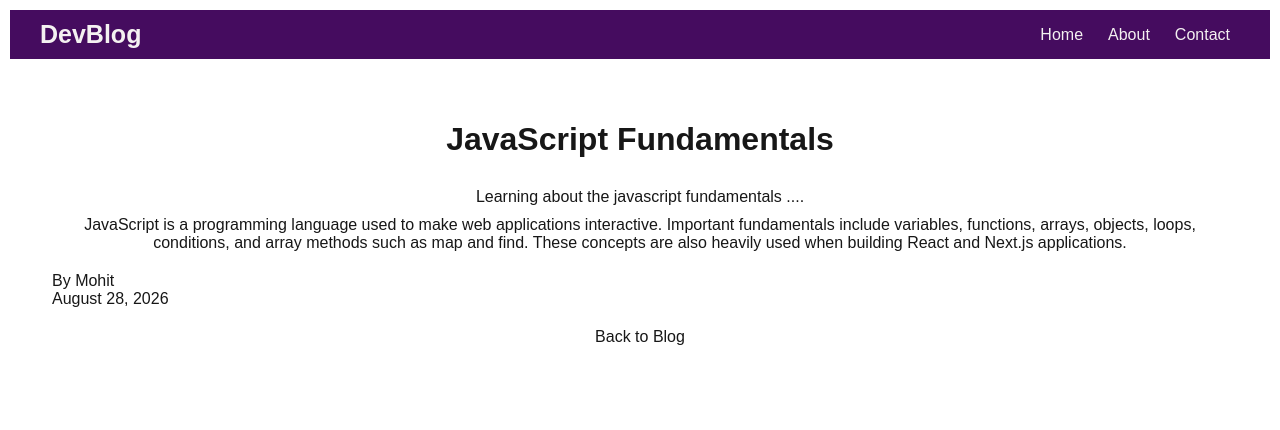
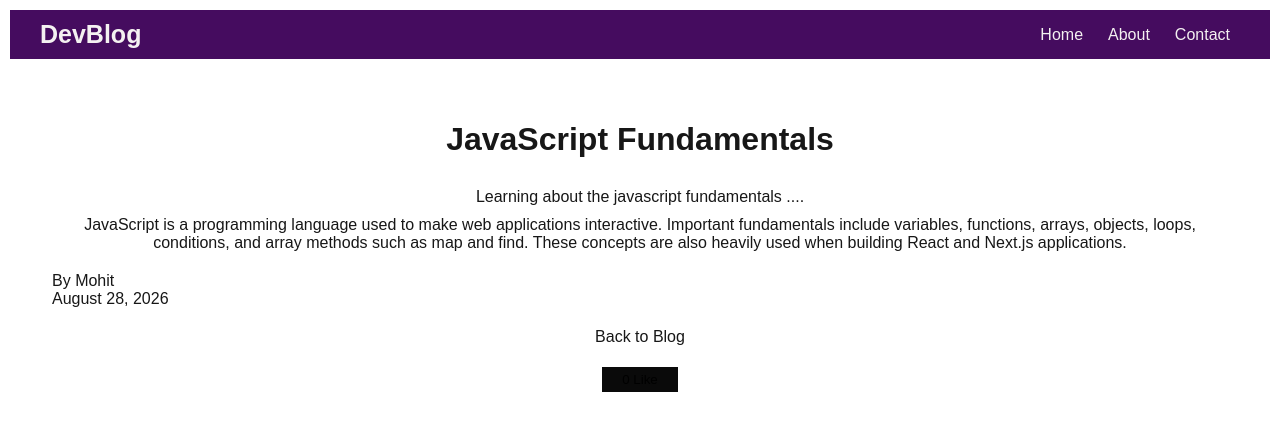
Before and after one commit to MOHITGUPTA6510/nextJS-learning, a Next.js app in the folder devblog/: page /blog/javascript-fundamentals in a window 1280 px wide. Shown: the top 430 px of the page. Built offline with nearby package versions, Linux system fonts and the light colour scheme.

Commit message:
add like button

```diff
--- a/devblog/app/blog/[slug]/page.js
+++ b/devblog/app/blog/[slug]/page.js
@@ -1,6 +1,7 @@
 import Link from "next/link";
 import { notFound } from "next/navigation";
 import {blogs} from "@/data/blogs";
+import LikeButton from "@/components/LikeButton";
 
 export default async function SlugPost({params}){
     console.log("Running on the server");
@@ -24,6 +25,9 @@ export default async function SlugPost({params}){
             <p className="slug-page-author">By {data.author}</p>
             <p className="slug-page-date">{data.date}</p>
             <Link href="/blog" className="slug-page-link">Back to Blog</Link>
+            <br></br>
+
+            <LikeButton className/>
         </div>
 
     );
--- a/devblog/app/globals.css
+++ b/devblog/app/globals.css
@@ -253,3 +253,14 @@ a {
 .slug-page-link:hover{
   text-decoration: underline;
 }
+
+.like-button{
+  border: 1px solid white;
+  margin-top: 20px;
+  text-align: left;
+  padding-left: 20px;
+  padding-right: 20px;
+  padding-top: 5px ;
+  padding-bottom: 5px;
+  background-color: #0a0a0a;
+}
--- /dev/null
+++ b/devblog/components/LikeButton.jsx
@@ -0,0 +1,13 @@
+"use client";
+
+import { useState } from "react";
+
+export default function LikeButton(){
+    const [likeCount , setLikeCount] = useState(0);
+
+
+
+    return(
+        <button className= "like-button" onClick={() => {setLikeCount(likeCount+1)}}> {likeCount} Like</button>
+    );
+}
```
